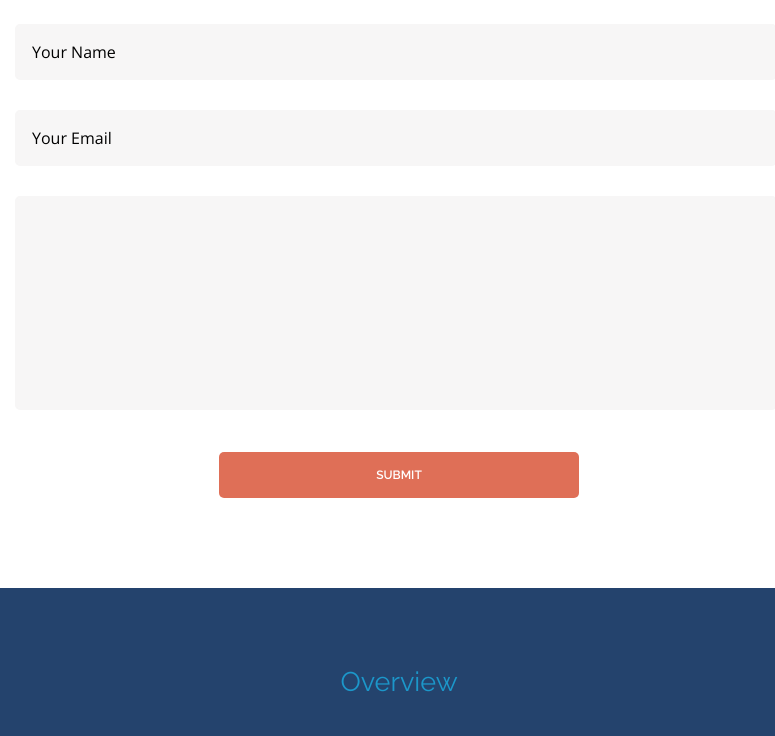
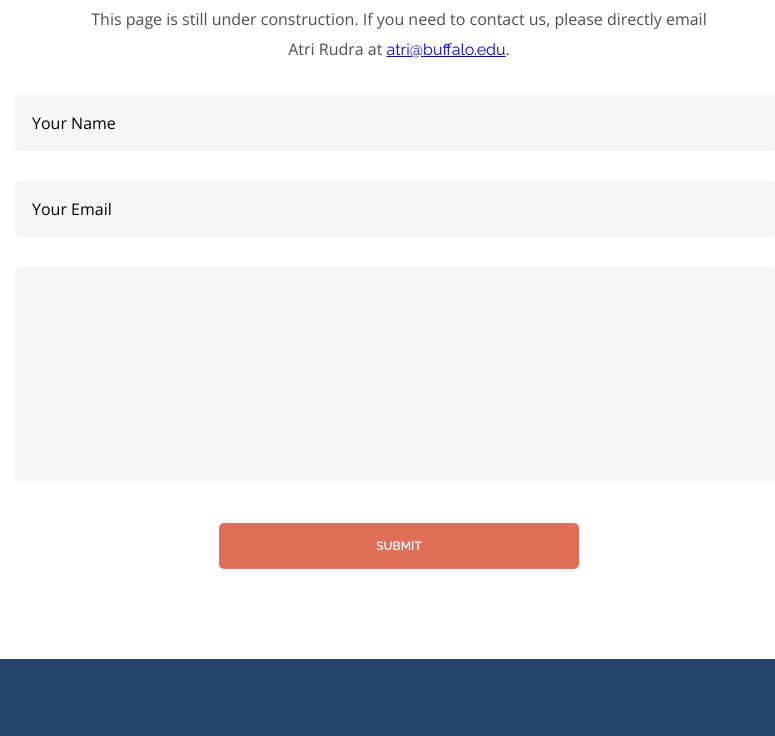
Before and after one commit to Gela/gela.github.io, a plain HTML site: page csedweek/contact.html in a window 1280 px wide. Shown: the part 260-996 px from the top of the page, without its empty margins (241-1016 px from the left). Drawn offline with nearby package versions, Linux system fonts and the light colour scheme.

Commit message:
construction msg

```diff
--- a/csedweek/contact.html
+++ b/csedweek/contact.html
@@ -45,6 +45,7 @@
     	<div class="container">
         	<h2 class="blue-header">Contact</h2>
 
+            <p> This page is still under construction. If you need to contact us, please directly email Atri Rudra at <a href="mailto:atri@buffalo.edu">atri@buffalo.edu</a>.
                 <form action="/my-handling-form-page" method="post">
                     <div>
                         <input type="text" onfocus="if(this.value == 'Your Name') { this.value = ''; }" value="Your Name" id="name" />
```
